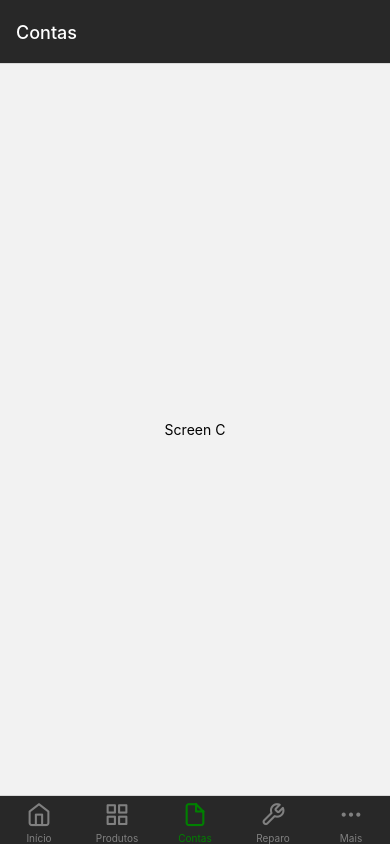
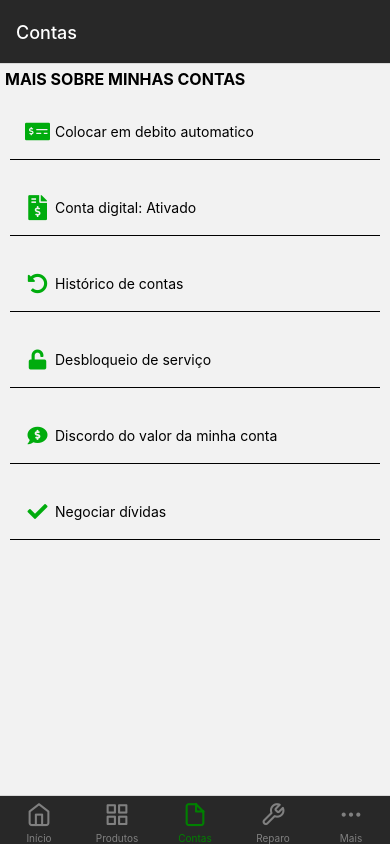
Before and after one commit to murilo-alvesmelo/clone-app-minhaoi, a React Native app: screen /Contas in a window 390 px wide. Built offline with nearby package versions, Linux system fonts and the light colour scheme.

Commit message:
Add tela de Minha Conta

```diff
--- a/src/CommonStyle.js
+++ b/src/CommonStyle.js
@@ -1,5 +1,6 @@
 module.exports={
     colors:{
-        green: '#00ac0d'
+        green: '#00ac0d',
+        orange: 'orange'
     }
 }
--- a/src/components/Contas.js
+++ b/src/components/ContasPagamentos.js
@@ -10,7 +10,7 @@ export default class Contas extends Component{
             <View>
                 <Text style={styles.title}>CONTAS E PAGAMENTOS</Text>
                 <View style={styles.item}>
-                    <View style={[styles.icon, this.props[0].status == true ? {backgroundColor: CommonStyle.colors.green} : {backgroundColor: 'orange'}]}>
+                    <View style={[styles.icon, this.props[0].status == true ? {backgroundColor: CommonStyle.colors.green} : {backgroundColor: CommonStyle.colors.orange}]}>
                         {this.props[0].status === true
                             ? <Icon name="check" color='#fff' size={20}/>
                             : <Icon name="zap-off" color='#fff' size={20}/>
--- /dev/null
+++ b/src/components/MinhaConta.js
@@ -0,0 +1,76 @@
+import React, { Component } from "react";
+import { View, Text, StyleSheet, TouchableOpacity } from "react-native";
+import  Icon  from "react-native-vector-icons/FontAwesome5";
+import CommonStyle from "../CommonStyle";
+
+export default class MinhaConta extends Component{
+    render(){
+        return(
+            <View style={styles.container}>
+                <Text style={styles.title}>MAIS SOBRE MINHAS CONTAS</Text>
+                <TouchableOpacity style={styles.box}>
+                    <View style={styles.icon}>
+                        <Icon name="money-check-alt" color={ CommonStyle.colors.green} size={20}/>
+                    </View>
+                    <Text>Colocar em debito automatico</Text>
+                </TouchableOpacity>
+                <TouchableOpacity style={styles.box}>
+                    <View style={styles.icon}>
+                        <Icon name="file-invoice-dollar" color={ CommonStyle.colors.green} size={25}/>
+                    </View>
+                    <Text>Conta digital: Ativado</Text>
+                </TouchableOpacity>
+                <TouchableOpacity style={styles.box}>
+                    <View style={styles.icon}>
+                        <Icon name="undo-alt" color={ CommonStyle.colors.green} size={20}/>
+                    </View>
+                    <Text>Histórico de contas</Text>
+                </TouchableOpacity>
+                <TouchableOpacity style={styles.box}>
+                    <View style={styles.icon}>
+                        <Icon name="unlock" color={ CommonStyle.colors.green} size={20}/>
+                    </View>
+                    <Text>Desbloqueio de serviço</Text>
+                </TouchableOpacity>
+                <TouchableOpacity style={styles.box}>
+                    <View style={styles.icon}>
+                        <Icon name="comment-dollar" color={ CommonStyle.colors.green} size={20}/>
+                    </View>
+                    <Text>Discordo do valor da minha conta</Text>
+                </TouchableOpacity>
+                <TouchableOpacity style={styles.box}>
+                    <View style={styles.icon}>
+                        <Icon name="check" color={ CommonStyle.colors.green} size={20}/>
+                    </View>
+                    <Text>Negociar dívidas</Text>
+                </TouchableOpacity>
+            </View>
+        )
+    }
+}
+
+const styles = StyleSheet.create({
+    container:{
+        flex: 1,
+    },
+    title: {
+        fontSize: 16,
+        fontWeight: "bold",
+        margin: 5
+    },
+    box: {
+        margin: 10,
+        flexDirection: "row",
+        alignItems: 'center',
+        padding: 10,
+        borderBottomWidth: 0.5
+    },
+    icon: {
+        margin: 5,
+        width: 25,
+        height: 25,
+        borderRadius: 12,
+        justifyContent: 'center',
+        alignItems: 'center',
+    }
+})
--- a/src/screens/Contas.js
+++ b/src/screens/Contas.js
@@ -1,12 +1,20 @@
 import React, { Component } from "react";
-import { View, Text, StyleSheet } from "react-native";
+import { View, Text, StyleSheet, FlatList } from "react-native";
+import MinhaConta from "../components/MinhaConta";
 
 export default class Contas extends Component{
     render(){
+        const DATA = [
+            {
+                id: 1,
+            }
+        ]
         return(
-            <View style={styles.container}>
-                <Text>Screen C</Text>
-            </View>
+            <FlatList
+                data={DATA}
+                keyExtractor={item => item.id}
+                renderItem={({item}) => <MinhaConta {...DATA}/>}
+            />
         )
     }
 }
--- a/src/screens/Inicio.js
+++ b/src/screens/Inicio.js
@@ -1,6 +1,6 @@
 import React, { Component } from "react";
 import { View, Text, StyleSheet, Button, FlatList } from "react-native";
-import Contas from "../components/Contas";
+import Contas from "../components/ContasPagamentos";
 
 export default class Inicio extends Component{
     render(){
```
